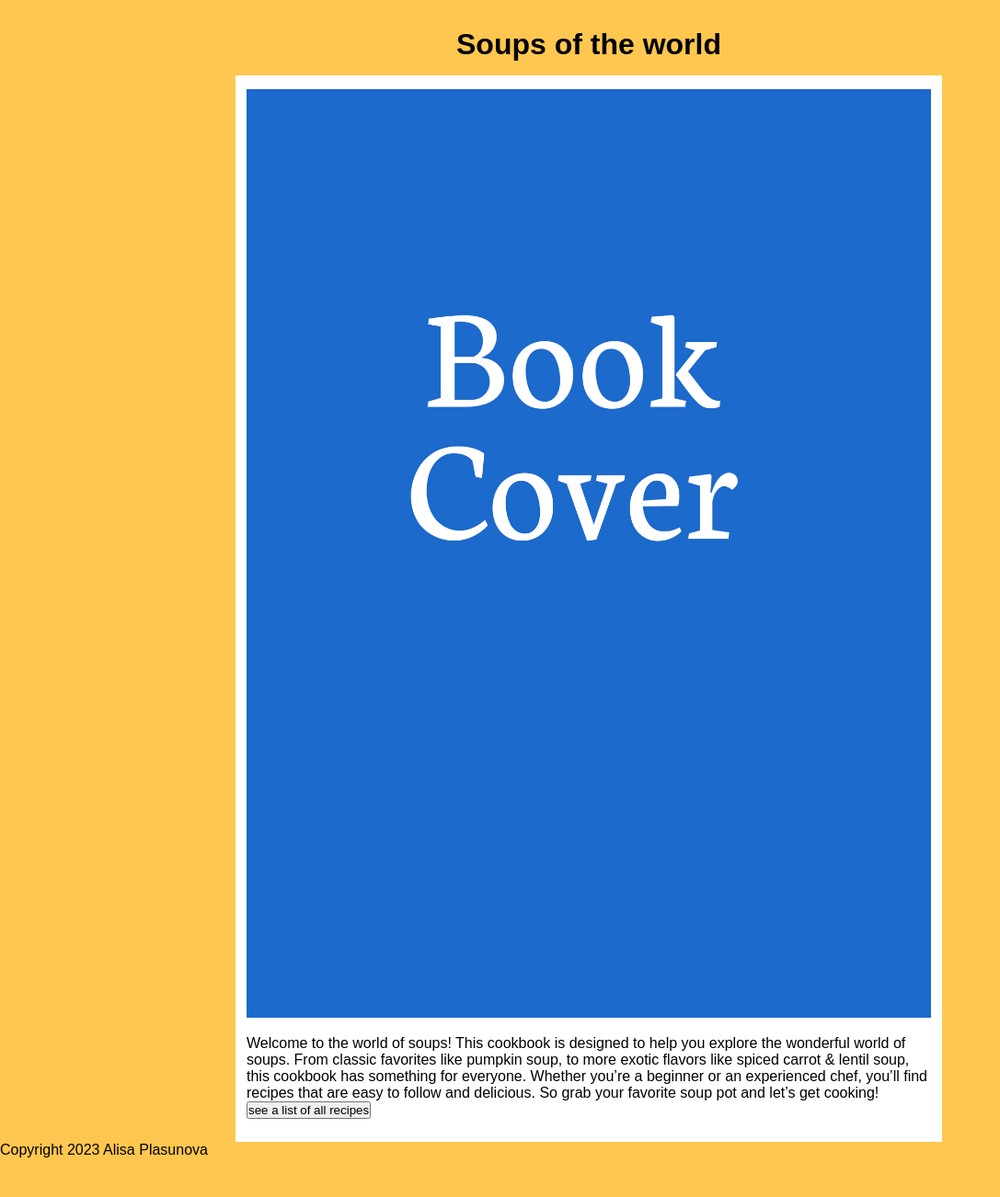
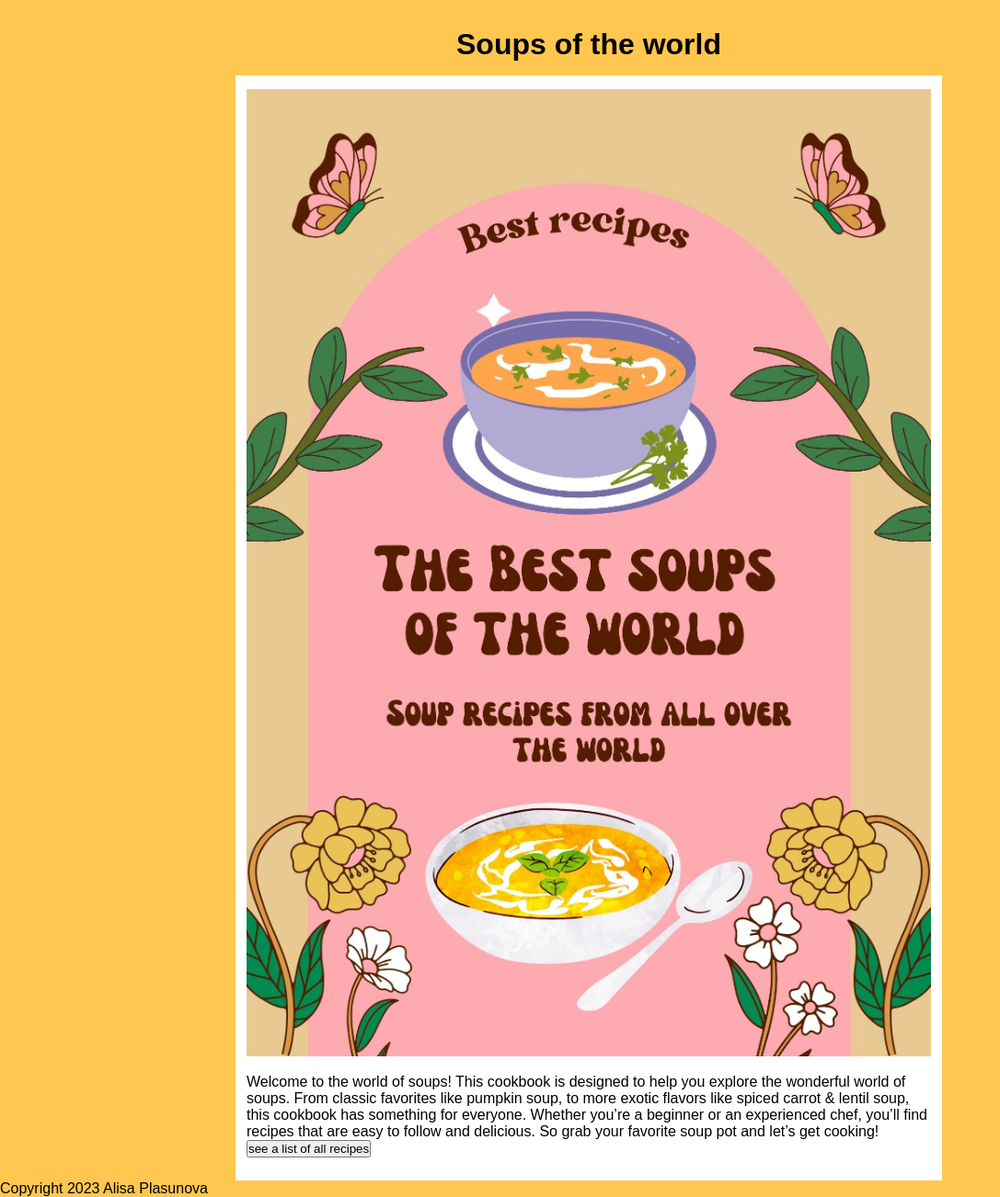
Before and after one commit to Alison-Krauze/soups, a Jekyll site: the page built from home/index.md, in a window 1280 px wide. Shown: the whole page at 92% size, without its empty margins (0-1087 px from the left). Built offline with Jekyll 4.4.1, drawn with Linux system fonts in a browser that asks for light colours; before the commit the page ends 1260 px from its top, so only the background shows below that.

Commit message:
Update Home Page “index”

```diff
--- a/home/index.md
+++ b/home/index.md
@@ -1,6 +1,6 @@
 ---
 title: Soups of the world
-coverimage: ../uploads/bookcover.jpg
+coverimage: ../uploads/the-best-soups-of-the-world.jpg
 permalink: /
 layout: recipeshome
 published: true
```
Also changed, not shown: uploads/the-best-soups-of-the-world.jpg (added).
